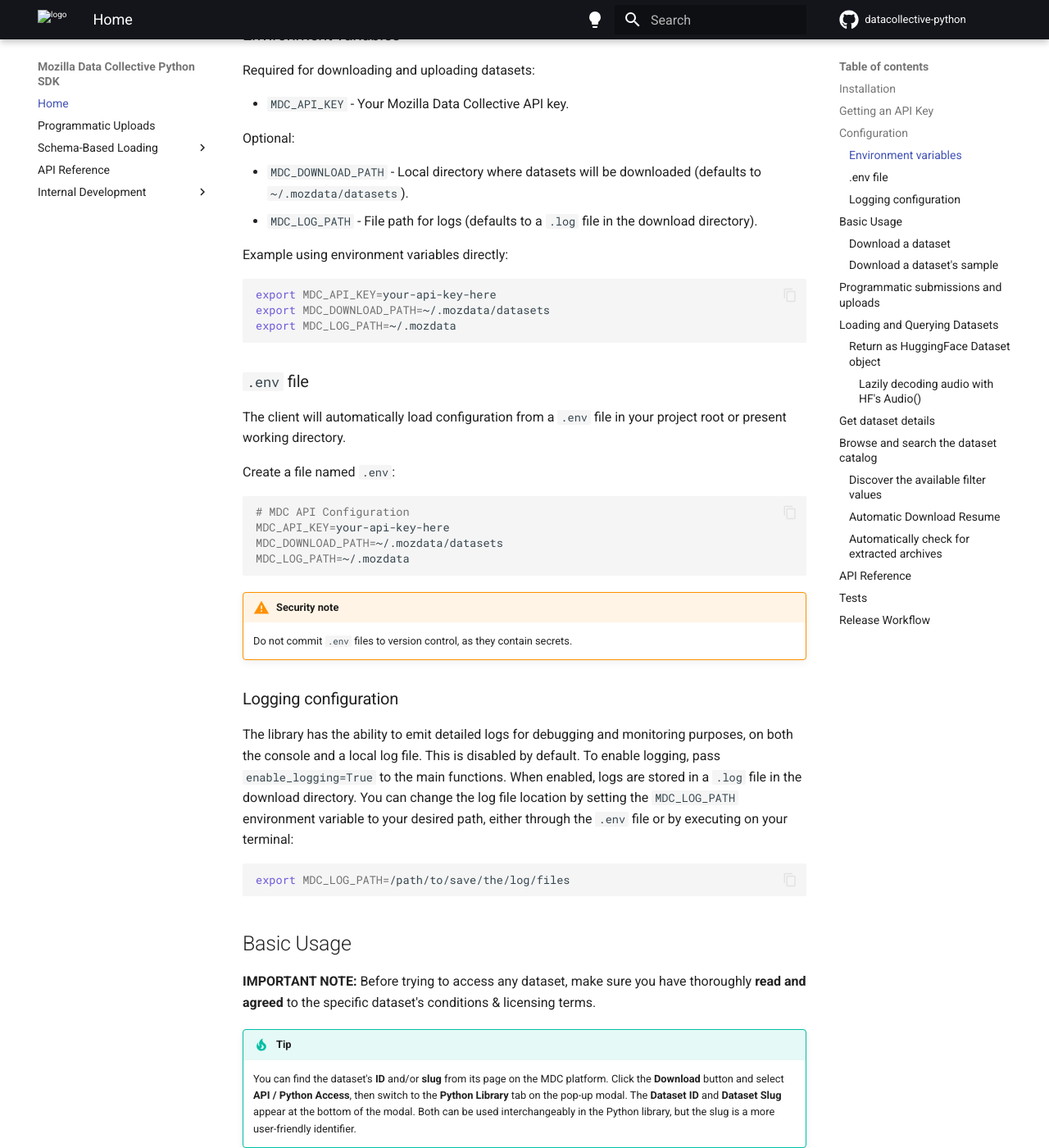
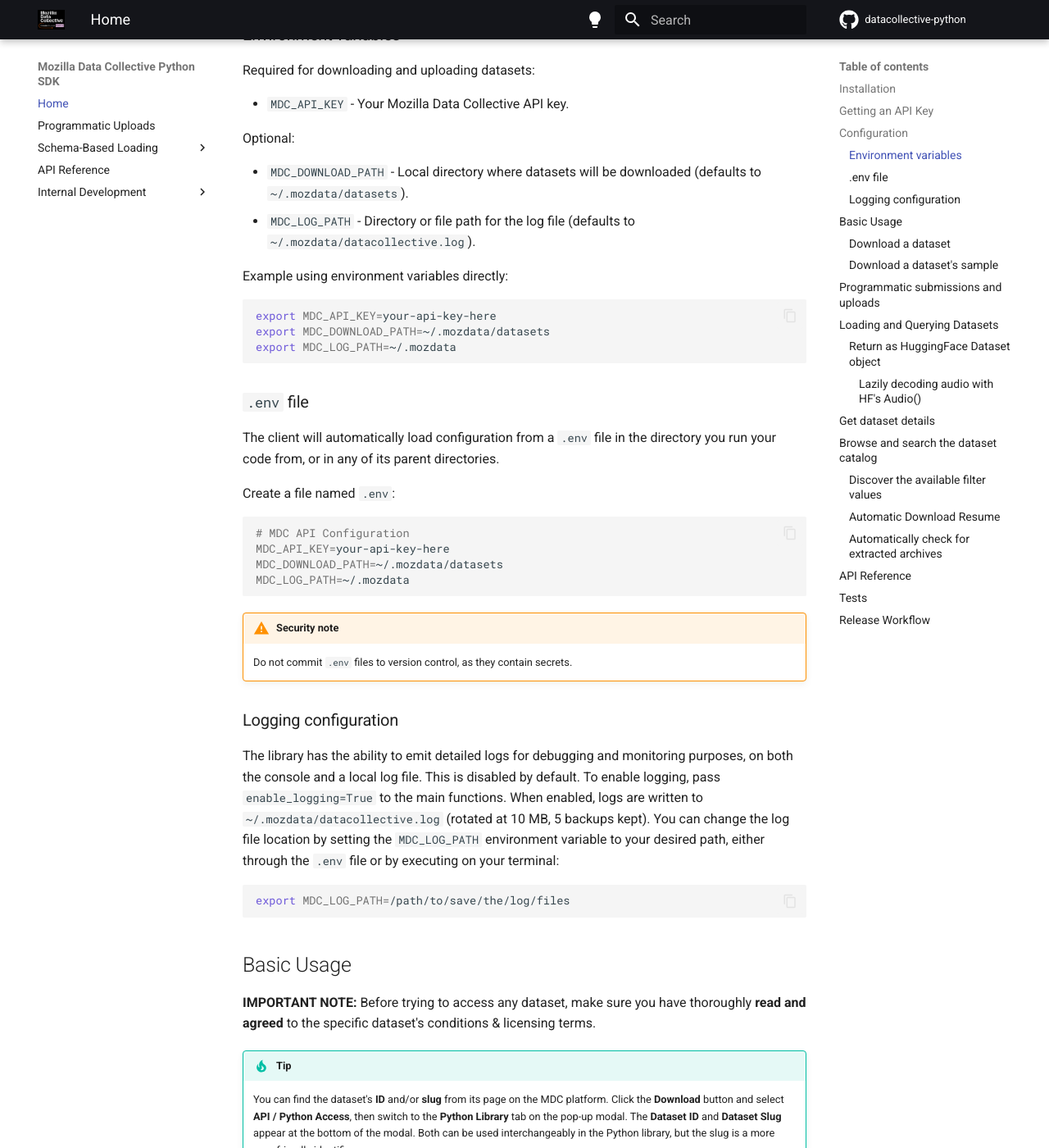
Before and after one commit to Mozilla-Data-Collective/datacollective-python, an MkDocs documentation site: the page built from docs/index.md, in a window 1280 px wide and 1400 px high, scrolled down 1050 px. Shown: the whole window at 82% size. Built offline with MkDocs 1.6.1 and Material for MkDocs 9.7.7, drawn with Linux system fonts in a browser that asks for light colours; comment, search, counter and statistics services are not loaded; some of the changed text lies outside the part shown.

Commit message:
Update docs

```diff
--- a/docs/index.md
+++ b/docs/index.md
@@ -47,7 +47,7 @@ Optional:
 
 - `MDC_DOWNLOAD_PATH` - Local directory where datasets will be downloaded
   (defaults to `~/.mozdata/datasets`).
-- `MDC_LOG_PATH` - File path for logs (defaults to a `.log` file in the download directory).
+- `MDC_LOG_PATH` - Directory or file path for the log file (defaults to `~/.mozdata/datacollective.log`).
 
 Example using environment variables directly:
 
@@ -59,8 +59,8 @@ export MDC_LOG_PATH=~/.mozdata
 
 ### `.env` file
 
-The client will automatically load configuration from a `.env` file in your
-project root or present working directory.
+The client will automatically load configuration from a `.env` file in the
+directory you run your code from, or in any of its parent directories.
 
 Create a file named `.env`:
 
@@ -79,7 +79,7 @@ MDC_LOG_PATH=~/.mozdata
 The library has the ability to emit detailed logs for debugging and monitoring purposes,
 on both the console and a local log file. This is disabled by default.
 To enable logging, pass `enable_logging=True` to the main functions.
-When enabled, logs are stored in a `.log` file in the download directory.
+When enabled, logs are written to `~/.mozdata/datacollective.log` (rotated at 10 MB, 5 backups kept).
 You can change the log file location by setting the `MDC_LOG_PATH` environment variable to your desired path,
 either through the `.env` file or by executing on your terminal:
 
--- a/mkdocs.yml
+++ b/mkdocs.yml
@@ -1,6 +1,8 @@
 site_name: Mozilla Data Collective Python SDK
 repo_url: https://github.com/Mozilla-Data-Collective/datacollective-python
 repo_name: datacollective-python
+exclude_docs: |
+  downloads/
 
 nav:
   - Home: index.md
@@ -36,10 +38,8 @@ theme:
       toggle:
         icon: material/lightbulb-outline
         name: Switch to light mode
-  logo: docs/mdc_logo.png
-  favicon: docs/mdc_ccc.png
-  extra_css:
-    - assets/custom.css
+  logo: mdc_logo.png
+  favicon: mdc_ccc.png
   features:
     - content.code.copy
     - content.tabs.link
```
Also changed, not shown: other parts of docs/index.md (+3 -3 lines), README.md (+4 -1 lines), docs/schema_documentation.md (+3 -3 lines), docs/upload.md (+1 -1 lines).
